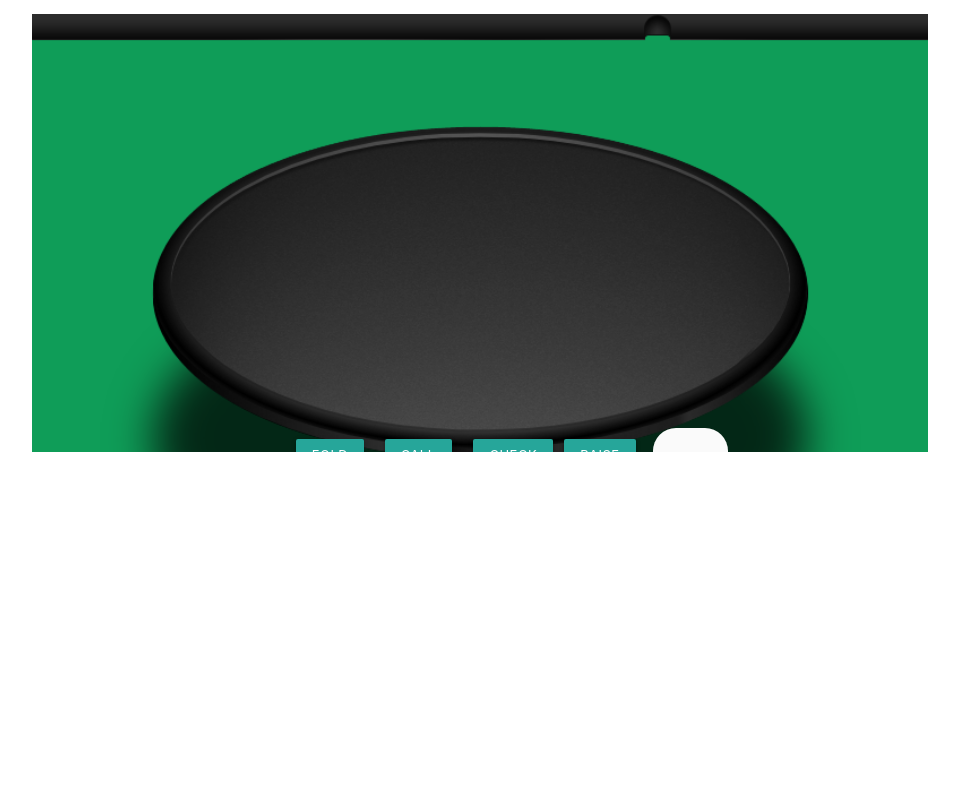
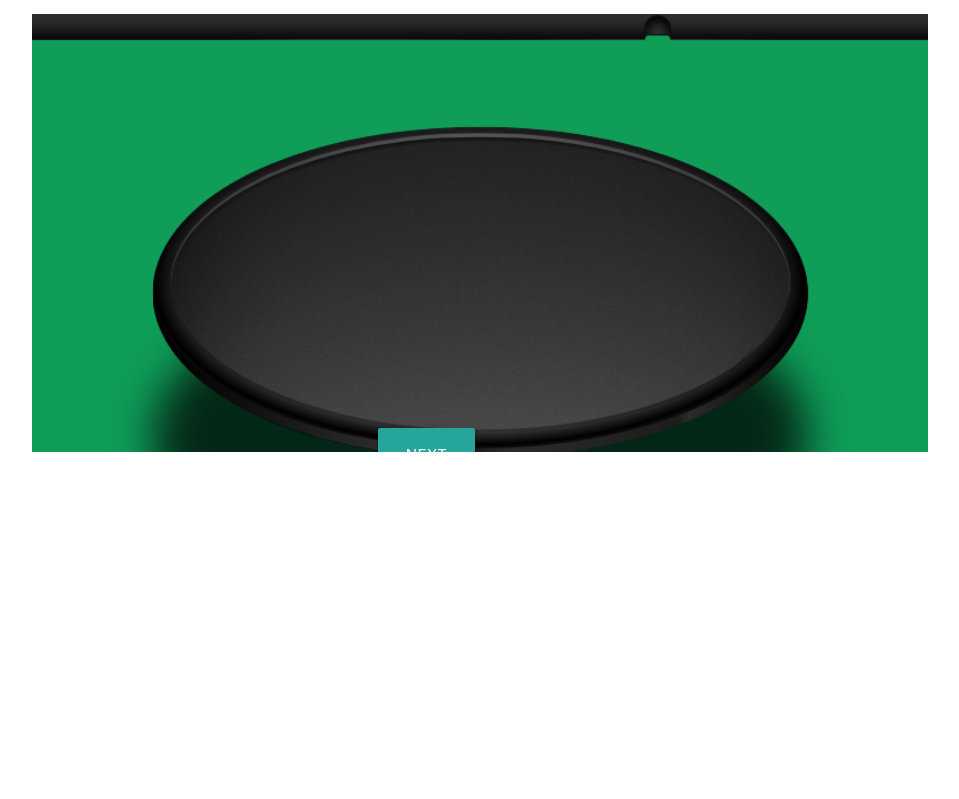
Before and after one commit to healfy/Diplom, a Django app: page /lobby/1/game/ in a window 1280 px wide. Shown: the part 565-1364 px from the top of the page, without its empty margins (160-1119 px from the left). Run offline with Django 3.2, Linux system fonts and the light colour scheme; data that the repository does not hold is empty.

```diff
--- a/PokerApp/views.py
+++ b/PokerApp/views.py
@@ -4,7 +4,7 @@ from django.contrib.auth import logout, login, update_session_auth_hash
 from django.contrib.auth.forms import AuthenticationForm, PasswordChangeForm
 from django.shortcuts import render, redirect
 from django.views import View
-from django.views.generic import FormView, UpdateView, TemplateView
+from django.views.generic import FormView, UpdateView
 import itertools
 from PokerApp.forms import CustomUserCreationForm, CustomUserChangeForm
 from PokerApp.models import *
@@ -169,3 +169,6 @@ class StartGame(View):
                 )
 
         return render(request, 'game.html', {'data': data})
+
+
+    # def post(self, request):
--- a/templates/game.html
+++ b/templates/game.html
@@ -191,36 +191,36 @@
                 <td></td>
                 <td style="width: 10%"></td>
                 <td style="width: 10%">
-                    <button name="fold_button"
-                            class="waves-effect waves-light btn-small"
-                            type="submit" value="fold">Fold
+{#                    <button name="fold_button"#}
+{#                            class="waves-effect waves-light btn-small"#}
+{#                            type="submit" value="fold">Fold#}
+{#                    </button>#}
+                </td>
+                <td style="width: 10%">
+                    <button name="step"
+                            class="waves-effect waves-light btn-large"
+                            type="submit" >Next step
                     </button>
                 </td>
                 <td style="width: 10%">
-                    <button name="call_button"
-                            class="waves-effect waves-light btn-small"
-                            type="submit" value="call">Call
-                    </button>
+{#                    <button name="check_button"#}
+{#                            class="waves-effect waves-light btn-small"#}
+{#                            type="submit" value="check">Check#}
+{#                    </button>#}
                 </td>
                 <td style="width: 10%">
-                    <button name="check_button"
-                            class="waves-effect waves-light btn-small"
-                            type="submit" value="check">Check
-                    </button>
+{#                    <button name="raise_button"#}
+{#                            class="waves-effect waves-light btn-small"#}
+{#                            type="submit" value="raise">Raise#}
+{#                    </button>#}
                 </td>
                 <td style="width: 10%">
-                    <button name="raise_button"
-                            class="waves-effect waves-light btn-small"
-                            type="submit" value="raise">Raise
-                    </button>
-                </td>
-                <td style="width: 10%">
-                    <input id="raise_number" type="number" step=""
-
-                                min="" value=""
-
-                           style="background: #FAFAFA; border-radius: 60px;
-                        text-align: center; font-size: 120%;">
+{#                    <input id="raise_number" type="number" step=""#}
+{##}
+{#                                min="" value=""#}
+{##}
+{#                           style="background: #FAFAFA; border-radius: 60px;#}
+{#                        text-align: center; font-size: 120%;">#}
                 </td>
 
                 <td style="width: 10%">
```
